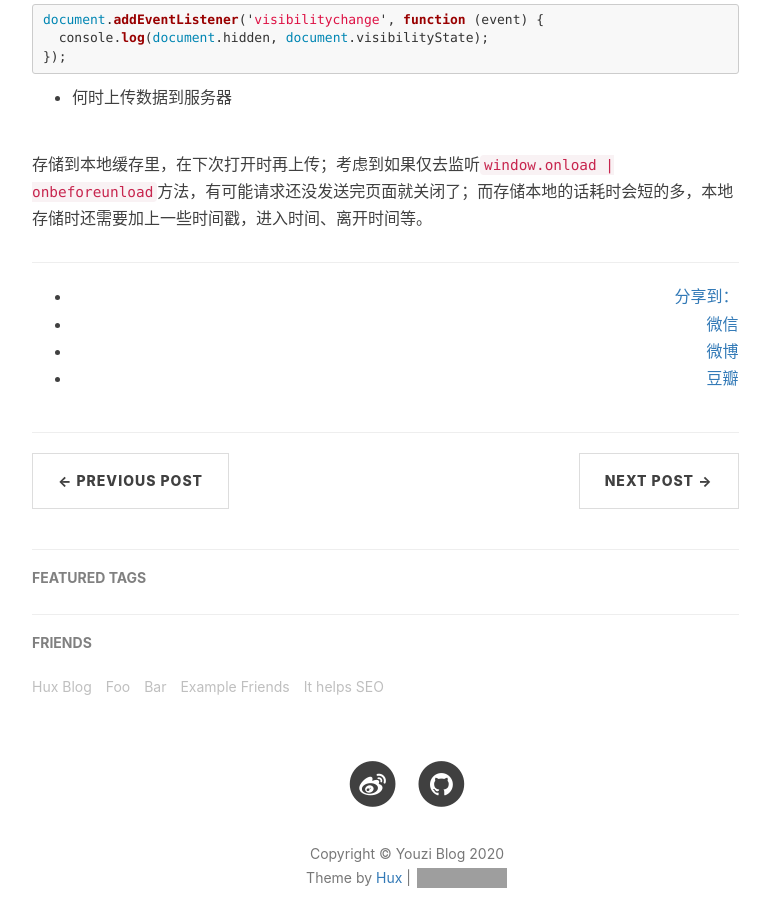
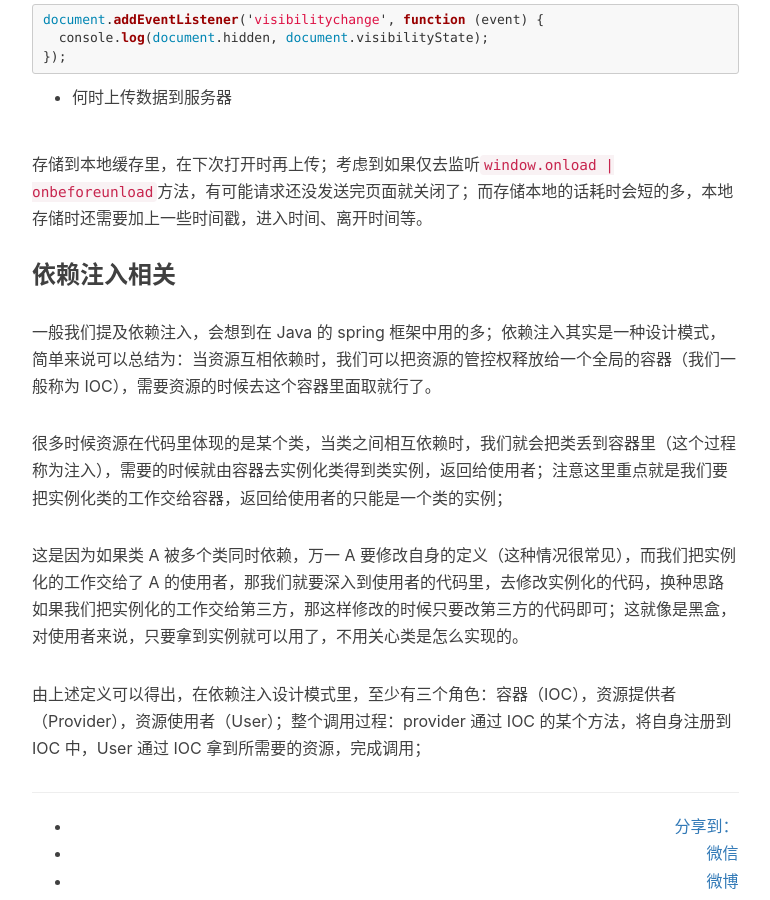
Before and after one commit to YouziXR/YouziXR.github.io, a Jekyll site: the page built from _posts/2020-05-19-杂记随笔备忘.md, in a window 1280 px wide and 900 px high, scrolled down 4142 px. Shown: the whole window, without its empty margins (233-1003 px from the left). Built offline with Jekyll 4.4.1, drawn with Linux system fonts in a browser that asks for light colours; nearby versions of some CDN libraries; our own code applies the rules of GitHub Pages for plain Markdown files; comment, search, counter and statistics services are not loaded; grey boxes are pictures that could not be loaded.

Commit message:
feat(DI): 依赖注入

```diff
--- a/_posts/2020-05-19-杂记随笔备忘.md
+++ b/_posts/2020-05-19-杂记随笔备忘.md
@@ -144,3 +144,13 @@ document.addEventListener('visibilitychange', function (event) {
 - 何时上传数据到服务器
 
 存储到本地缓存里，在下次打开时再上传；考虑到如果仅去监听`window.onload | onbeforeunload`方法，有可能请求还没发送完页面就关闭了；而存储本地的话耗时会短的多，本地存储时还需要加上一些时间戳，进入时间、离开时间等。
+
+### 依赖注入相关
+
+一般我们提及依赖注入，会想到在 Java 的 spring 框架中用的多；依赖注入其实是一种设计模式，简单来说可以总结为：当资源互相依赖时，我们可以把资源的管控权释放给一个全局的容器（我们一般称为 IOC），需要资源的时候去这个容器里面取就行了。
+
+很多时候资源在代码里体现的是某个类，当类之间相互依赖时，我们就会把类丢到容器里（这个过程称为注入），需要的时候就由容器去实例化类得到类实例，返回给使用者；注意这里重点就是我们要把实例化类的工作交给容器，返回给使用者的只能是一个类的实例；
+
+这是因为如果类 A 被多个类同时依赖，万一 A 要修改自身的定义（这种情况很常见），而我们把实例化的工作交给了 A 的使用者，那我们就要深入到使用者的代码里，去修改实例化的代码，换种思路如果我们把实例化的工作交给第三方，那这样修改的时候只要改第三方的代码即可；这就像是黑盒，对使用者来说，只要拿到实例就可以用了，不用关心类是怎么实现的。
+
+由上述定义可以得出，在依赖注入设计模式里，至少有三个角色：容器（IOC），资源提供者（Provider），资源使用者（User）；整个调用过程：provider 通过 IOC 的某个方法，将自身注册到 IOC 中，User 通过 IOC 拿到所需要的资源，完成调用；
```
